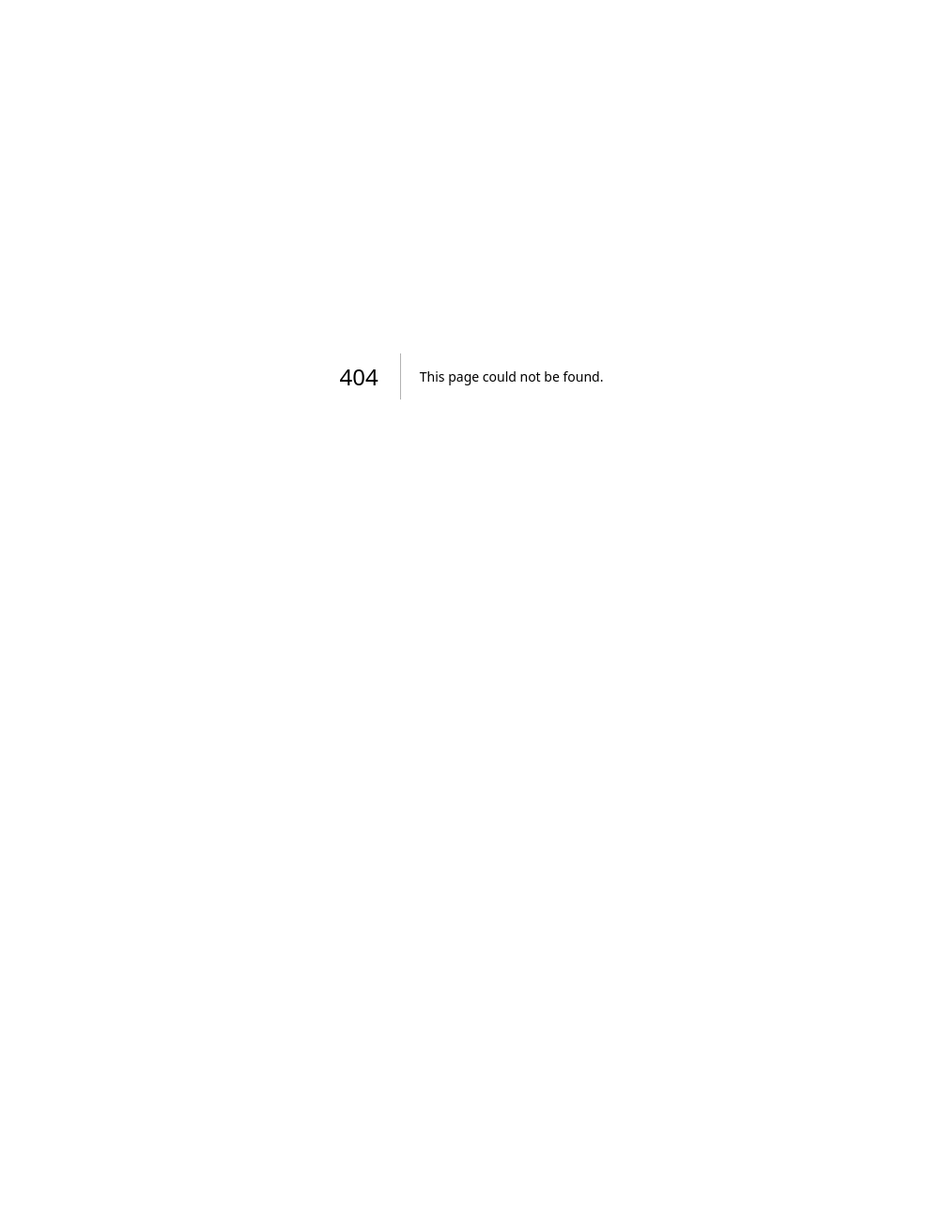
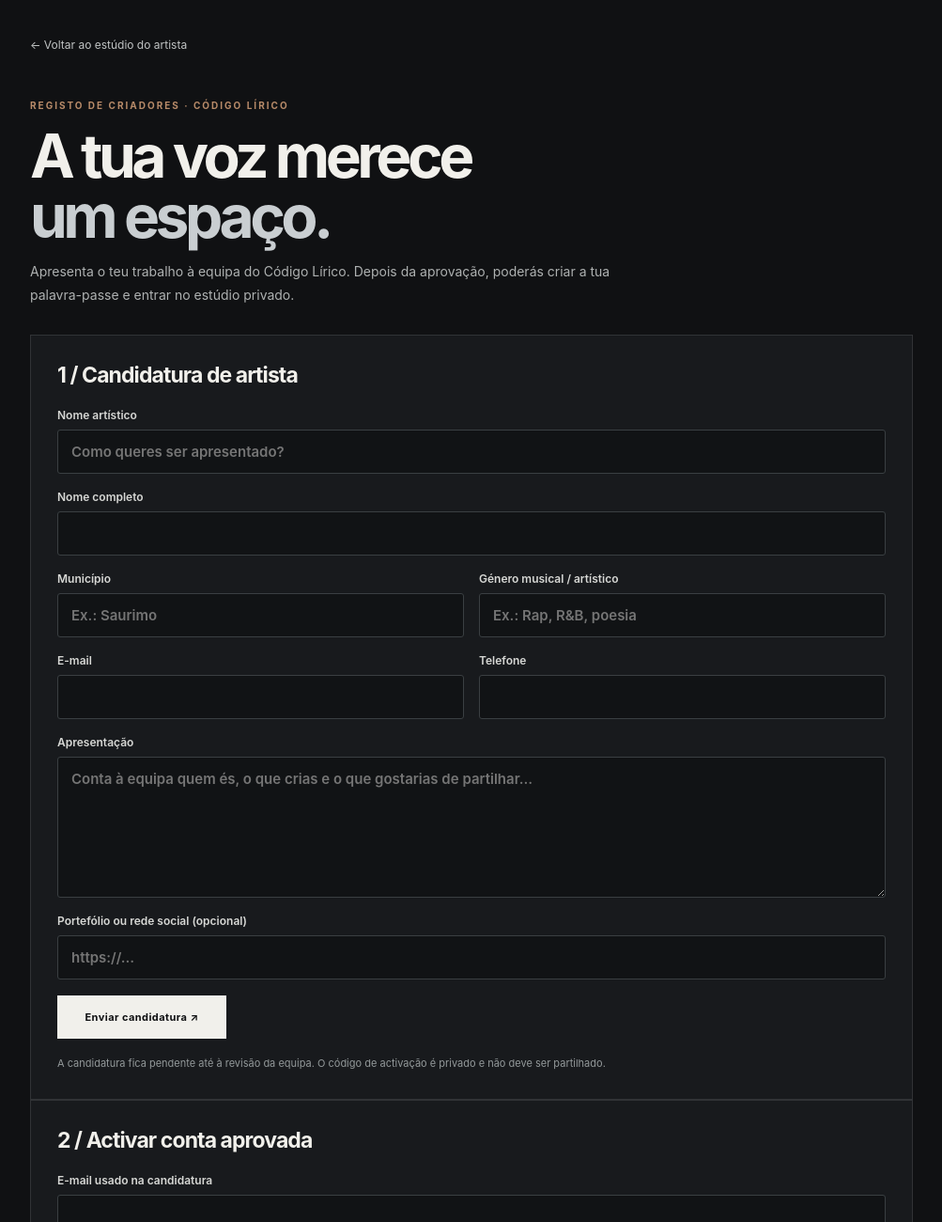
Before and after one commit to mcag72759-svg/Codigo-lirico-lunda-sul, a Next.js app: page /artista/cadastro in a window 1280 px wide. Before the commit this address had no page. Shown: the top 1300 px of the page at 94% size, without its empty margins (138-1141 px from the left). Before the commit the page ends 800 px from the top, so only its background shows below. Built offline with nearby package versions, Linux system fonts and the light colour scheme.

Commit message:
Add artist application and activation endpoint

```diff
--- /dev/null
+++ b/src/app/artista/cadastro/page.tsx
@@ -0,0 +1,94 @@
+"use client";
+
+import Link from "next/link";
+import { useState } from "react";
+import type { FormEvent } from "react";
+
+type ApplicationResult = { email:string; activationCode:string; message:string };
+
+export default function ArtistRegistrationPage() {
+  const [busy,setBusy]=useState(false);
+  const [message,setMessage]=useState("");
+  const [result,setResult]=useState<ApplicationResult|null>(null);
+
+  async function apply(event:FormEvent<HTMLFormElement>) {
+    event.preventDefault();
+    const form=event.currentTarget;
+    const values=Object.fromEntries(new FormData(form).entries());
+    setBusy(true);setMessage("");setResult(null);
+    try {
+      const response=await fetch("/api/artist/apply",{method:"POST",credentials:"same-origin",headers:{"Content-Type":"application/json"},body:JSON.stringify(values)});
+      const data=await response.json();
+      if(!response.ok)throw new Error(data.error??"Não foi possível enviar a candidatura.");
+      setResult(data as ApplicationResult);
+      setMessage(data.message??"Candidatura recebida.");
+      form.reset();
+    } catch(error) {
+      setMessage(error instanceof Error?error.message:"Ocorreu um erro ao enviar a candidatura.");
+    } finally {
+      setBusy(false);
+    }
+  }
+
+  async function activate(event:FormEvent<HTMLFormElement>) {
+    event.preventDefault();
+    const values=Object.fromEntries(new FormData(event.currentTarget).entries());
+    setBusy(true);setMessage("");
+    try {
+      const response=await fetch("/api/artist/activate",{method:"POST",credentials:"same-origin",headers:{"Content-Type":"application/json"},body:JSON.stringify(values)});
+      const data=await response.json();
+      if(!response.ok)throw new Error(data.error??"Não foi possível activar a conta.");
+      setMessage("Conta criada com sucesso. A abrir o teu estúdio…");
+      window.location.assign("/artista");
+    } catch(error) {
+      setMessage(error instanceof Error?error.message:"Não foi possível activar a conta.");
+    } finally {
+      setBusy(false);
+    }
+  }
+
+  return <main className="artist-studio-page">
+    <Link className="admin-back-link" href="/artista">← Voltar ao estúdio do artista</Link>
+    <header className="artist-studio-heading">
+      <span className="section-kicker">REGISTO DE CRIADORES · CÓDIGO LÍRICO</span>
+      <h1>A tua voz merece<br/><em>um espaço.</em></h1>
+      <p>Apresenta o teu trabalho à equipa do Código Lírico. Depois da aprovação, poderás criar a tua palavra-passe e entrar no estúdio privado.</p>
+    </header>
+
+    <form className="admin-publish-form" onSubmit={apply}>
+      <h2>1 / Candidatura de artista</h2>
+      <label>Nome artístico<input name="stageName" maxLength={100} autoComplete="nickname" placeholder="Como queres ser apresentado?" required/></label>
+      <label>Nome completo<input name="fullName" maxLength={140} autoComplete="name" required/></label>
+      <div className="admin-form-row">
+        <label>Município<input name="municipality" maxLength={100} placeholder="Ex.: Saurimo" required/></label>
+        <label>Género musical / artístico<input name="genre" maxLength={80} placeholder="Ex.: Rap, R&B, poesia" required/></label>
+      </div>
+      <div className="admin-form-row">
+        <label>E-mail<input name="email" type="email" maxLength={254} autoComplete="email" required/></label>
+        <label>Telefone<input name="phone" type="tel" maxLength={40} autoComplete="tel" required/></label>
+      </div>
+      <label>Apresentação<textarea name="bio" rows={5} minLength={20} maxLength={1800} placeholder="Conta à equipa quem és, o que crias e o que gostarias de partilhar…" required/></label>
+      <label>Portefólio ou rede social (opcional)<input name="link" type="url" maxLength={2048} placeholder="https://…"/></label>
+      <button className="button button-light admin-submit" type="submit" disabled={busy}>{busy?"A enviar…":"Enviar candidatura ↗"}</button>
+      <p className="admin-security-note">A candidatura fica pendente até à revisão da equipa. O código de activação é privado e não deve ser partilhado.</p>
+    </form>
+
+    {result&&<section className="artist-registration-code" aria-live="polite">
+      <span>Código privado de activação</span>
+      <strong>{result.activationCode}</strong>
+      <p>Guarda este código juntamente com o e-mail {result.email}. Depois da aprovação, usa-o na secção seguinte para criares a tua palavra-passe. O código só pode ser utilizado uma vez.</p>
+    </section>}
+
+    <form className="admin-publish-form artist-registration-form" onSubmit={activate}>
+      <h2>2 / Activar conta aprovada</h2>
+      <label>E-mail usado na candidatura<input name="email" type="email" maxLength={254} autoComplete="email" required/></label>
+      <label>Código privado de activação<input name="activationCode" inputMode="text" autoComplete="one-time-code" minLength={48} maxLength={48} placeholder="48 caracteres" required/></label>
+      <label>Criar palavra-passe<input name="password" type="password" autoComplete="new-password" minLength={8} maxLength={128} required/></label>
+      <button className="button button-light admin-submit" type="submit" disabled={busy}>{busy?"A verificar…":"Criar conta e entrar ↗"}</button>
+      <p className="admin-security-note">Esta etapa só funciona quando a equipa aprovar a tua candidatura. Se ainda estiver pendente, o site informa-te.</p>
+    </form>
+
+    {message&&<p className="admin-form-message" role="status">{message}</p>}
+    <p className="artist-register-prompt">Já tens uma conta aprovada? <Link href="/artista">Entrar no estúdio ↗</Link></p>
+  </main>;
+}
```
